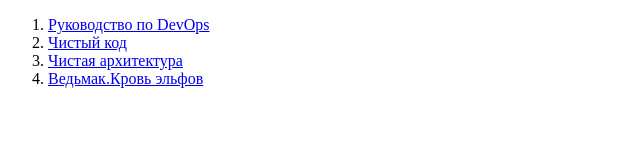
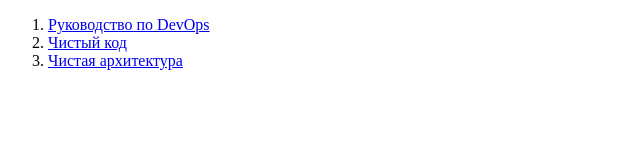
Before and after one commit to n-lap/n-lap.github.io, a plain HTML site: page index.html in a window 1280 px wide. Shown: the whole page, without its empty margins (0-640 px from the left). Drawn offline with Linux system fonts and the light colour scheme.

Commit message:
Update index.html

```diff
--- a/index.html
+++ b/index.html
@@ -10,7 +10,6 @@
     <li><a href="devops.html">Руководство по DevOps</a></li>
     <li><a href="chistyj_kod.html">Чистый код</a></li>
     <li><a href="Chistaya_arhitec.html">Чистая архитектура</a></li>
-    <li><a href="krov_elfov (1).html">Ведьмак.Кровь эльфов</a></li>
     </ol>
 </body>
 </html>
```
